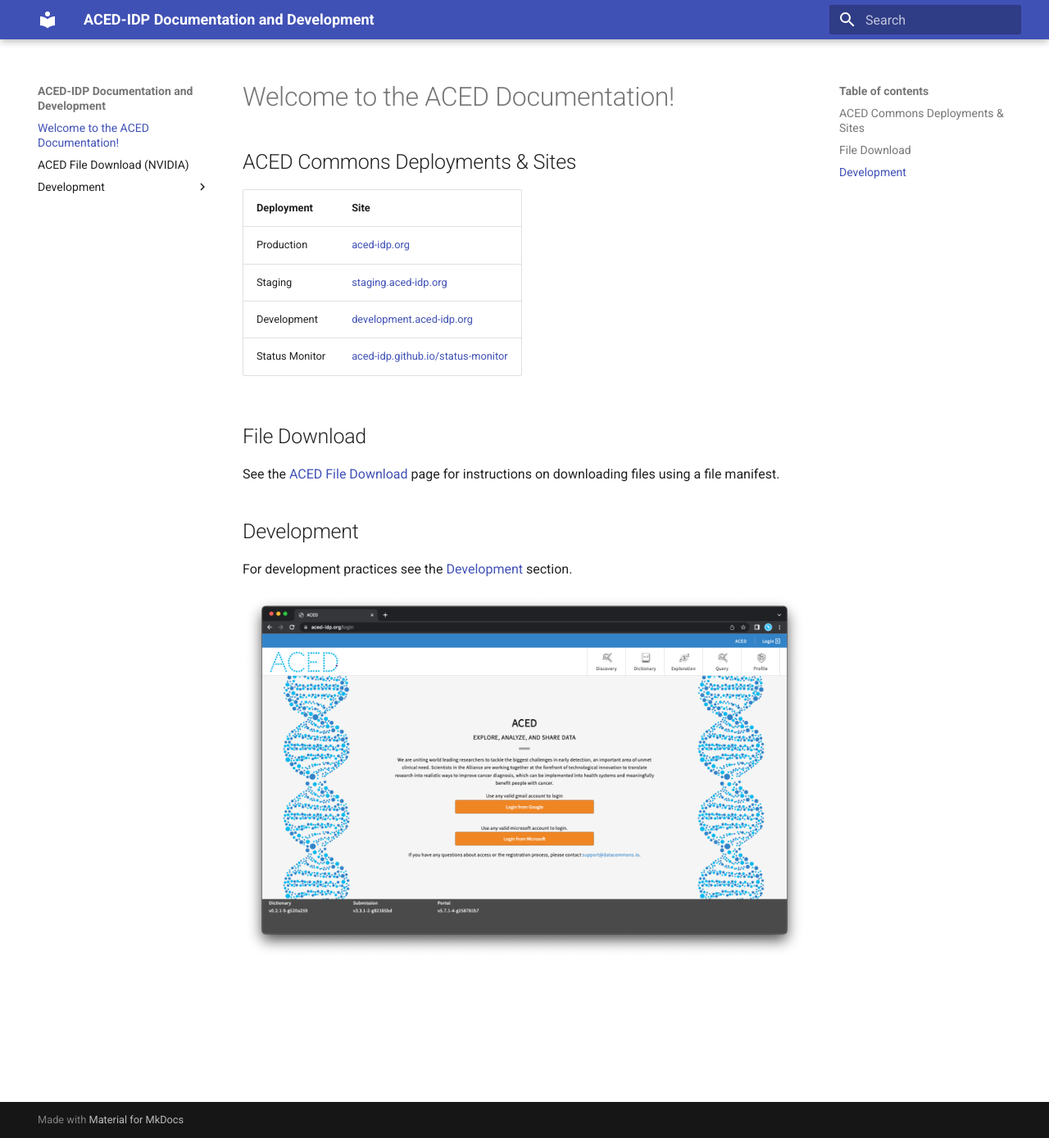
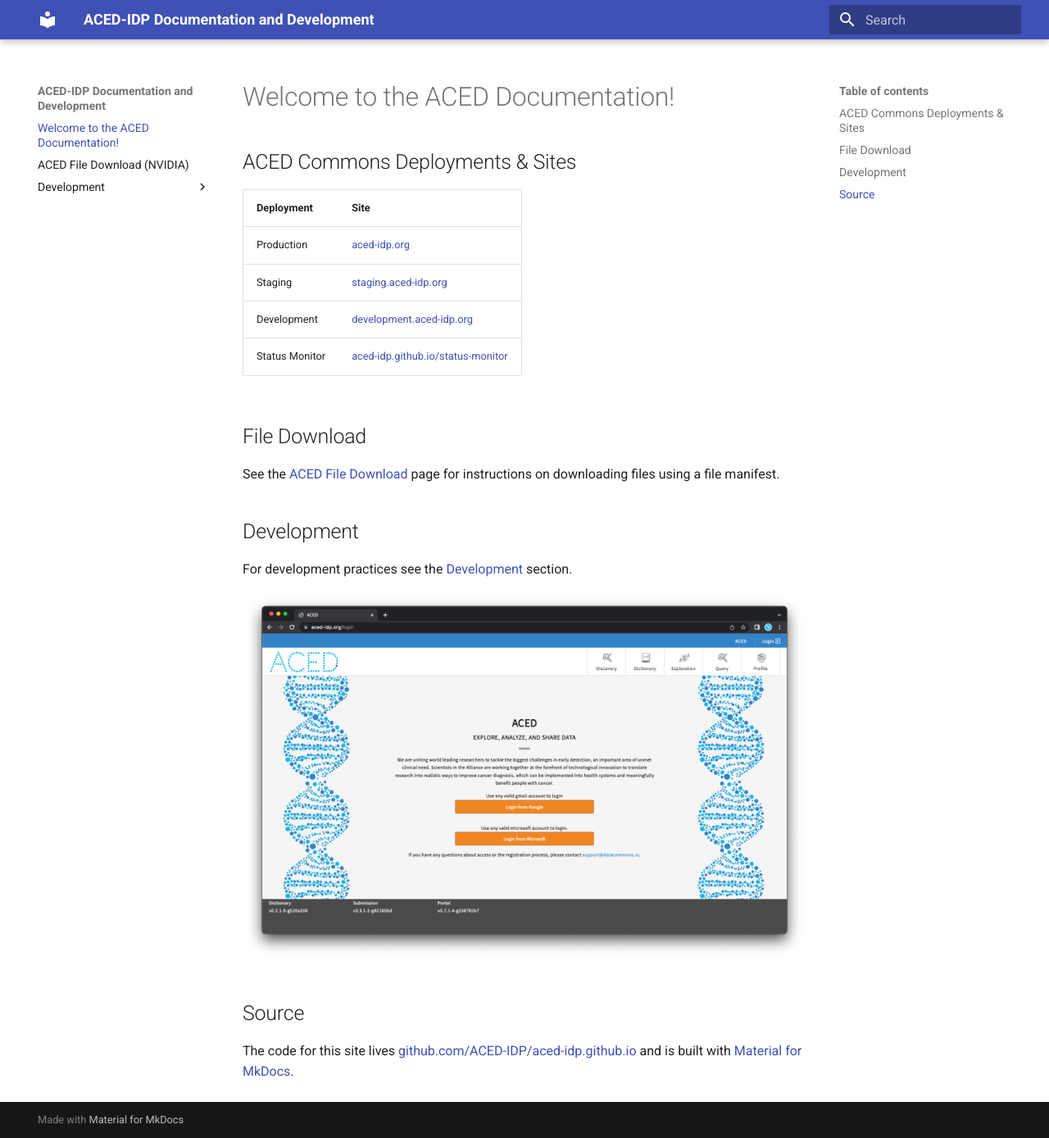
Before and after one commit to ACED-IDP/aced-idp.github.io, an MkDocs documentation site: the page built from docs/index.md, in a window 1280 px wide and 1389 px high. Shown: the whole window at 82% size. Built offline with MkDocs 1.6.1 and Material for MkDocs 9.7.7, drawn with Linux system fonts in a browser that asks for light colours.

```diff
--- a/docs/index.md
+++ b/docs/index.md
@@ -19,3 +19,7 @@ See the [ACED File Download](./ACED-file-download.md) page for instructions on d
 For development practices see the [Development](./development/4-deployment-management.md) section.
 
 <a href="https://aced-idp.org">![Main landing page for ACED IDP](./images/main-page.png)</a>
+
+## Source
+
+The code for this site lives [github.com/ACED-IDP/aced-idp.github.io](https://github.com/ACED-IDP/aced-idp.github.io) and is built with [Material for MkDocs](https://squidfunk.github.io/mkdocs-material/).
```
Also changed, not shown: README.md (+1 -1 lines).
